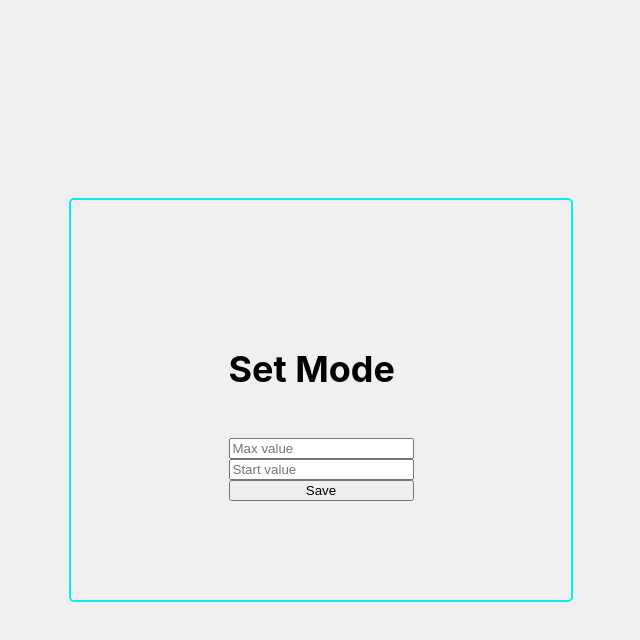
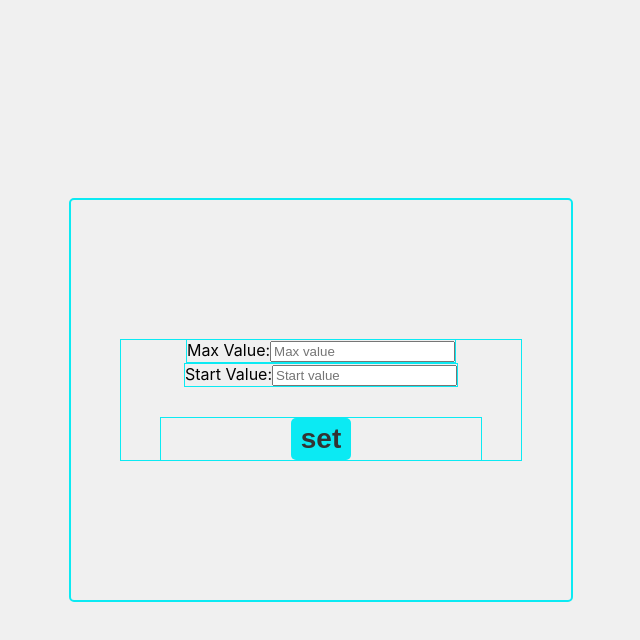
Before and after one commit to AliakseiKrasko/1sprint, a React (Create React App) app: page / in a window 1280 px wide. Both pictures are taken after a click on the button "set". Shown: the top 640 px of the page, without its empty margins (319-959 px from the left). Built offline with nearby package versions, Linux system fonts and the light colour scheme.

Commit message:
added styled set

```diff
--- a/src/App.css
+++ b/src/App.css
@@ -43,6 +43,36 @@ body {
 }
 
 .display-set {
+    width: 80%;
+    height: 30%;
+    justify-content: center;
+    align-items: center;
     display: flex;
     flex-direction: column;
+    font-size: 16px;
+    border: 1px solid #0beaf3;
 }
+
+.label-max {
+    border: 1px solid #0beaf3;
+}
+
+.label-start {
+    border: 1px solid #0beaf3;
+    margin-bottom: 30px;
+}
+.display-set button {
+    background-color: #0beaf3;
+    color: #333;
+    font-weight: bold;
+    font-size: 28px;
+    padding: 5px 10px;
+    border-radius: 5px;
+    border: none;
+}
+.button-set {
+    display: flex;
+    border: 1px solid #0beaf3;
+    width: 80%;
+    justify-content: center;
+}
--- a/src/App.tsx
+++ b/src/App.tsx
@@ -34,22 +34,30 @@ function App() {
         <div className="App">
             {mode ? (
                 <div className="display-set">
-                    <h4>Set Mode</h4>
+                    <label className={"label-max"}>
+                        Max Value:
                         <input
                             type="number"
                             placeholder="Max value"
                             onChange={(e) => setMaxValue(Number(e.target.value))}
                         />
+                    </label>
+                    <label className={"label-start"}>
+                        Start Value:
                         <input
                             type="number"
                             placeholder="Start value"
                             onChange={(e) => setCount(Number(e.target.value))}
                         />
-                    <button onClick={() => saveValues(maxValue, count)}>Save</button>
+                    </label>
+                    <div className={"button-set"}>
+                        <button onClick={() => saveValues(maxValue, count)}>set</button>
+                    </div>
+
                 </div>
             ) : (
                 <>
-                    <CounterDisplay maxValue={maxValue} value={count} />
+                    <CounterDisplay maxValue={maxValue} value={count}/>
                     <CounterButtons
                         onIncrement={increment}
                         onReset={reset}
```
Lines whose indentation alone changed are shown as unchanged.
